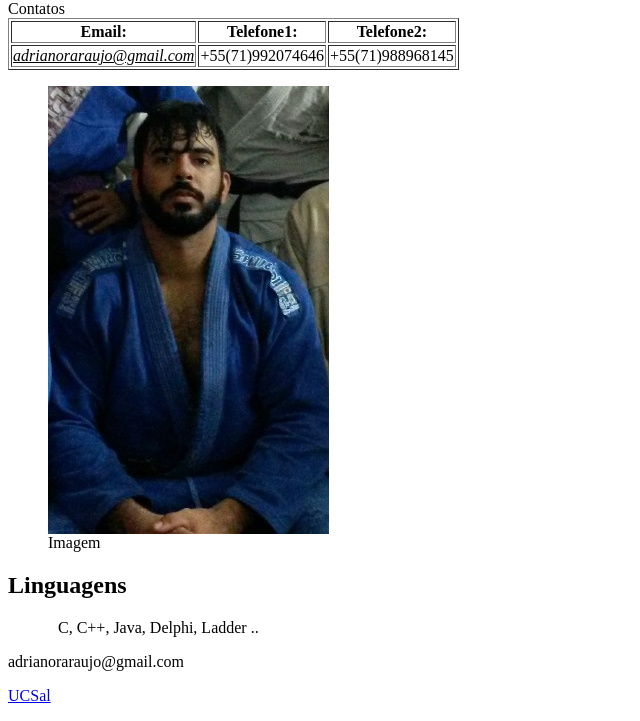
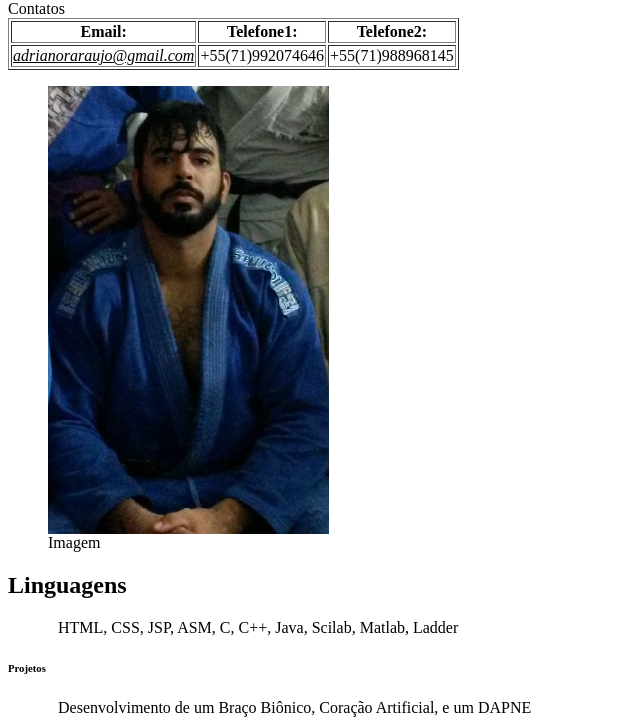
Before and after one commit to adrianoraraujo/curriculo1, a plain HTML site: page Curriculo.html in a window 1280 px wide. Shown: the part 66-787 px from the top of the page, without its empty margins (0-640 px from the left). Drawn offline with Linux system fonts and the light colour scheme.

Commit message:
Update Curriculo.html

```diff
--- a/Curriculo.html
+++ b/Curriculo.html
@@ -29,11 +29,14 @@
  <figcaption>Imagem</figcaption>
 </figure>
 <h2>Linguagens</h2>
-<p class="exp">C, C++, Java, Delphi, Ladder ..</P>
-  <style>
+<p class="exp">HTML, CSS, JSP, ASM, C, C++, Java, Scilab, Matlab, Ladder</P>
+ <h6>Projetos</h6>
+<p class="exp">Desenvolvimento de um Braço Biônico, Coração Artificial, e um DAPNE</P>
+   <style>
  .exp{
  text-indent:50px;
  }
+
 </style>
   <p id=“email”>adrianoraraujo@gmail.com</p>
 <style>
```
